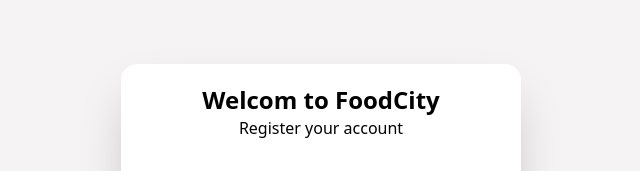
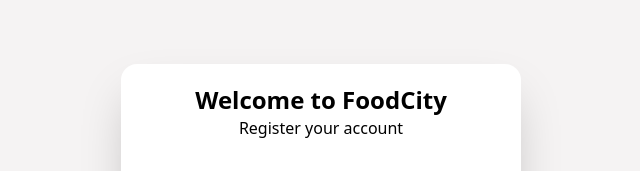
Before and after one commit to Ghasty003/FoodCity, a React (Vite) app in the folder frontend/: page /register in a window 1280 px wide. Shown: the top 171 px of the page, without its empty margins (319-959 px from the left). Built offline with nearby package versions, Linux system fonts and the light colour scheme.

Commit message:
updated register page

```diff
--- a/frontend/src/pages/Register.tsx
+++ b/frontend/src/pages/Register.tsx
@@ -28,7 +28,7 @@ const Register: React.FC = () => {
     return (
         <div className='flex justify-center items-center py-16'>
            <div className='bg-white w-[400px] h-[450px] shadow-2xl flex flex-col items-center rounded-2xl p-5'>
-            <h2 className='text-2xl font-bold'>Welcom to FoodCity</h2>
+            <h2 className='text-2xl font-bold'>Welcome to FoodCity</h2>
             <p>Register your account</p>
             <form className='w-full mt-4' onSubmit={handleLogin}>
                 <div className='flex justify-between items-center pr-3 relative w-[85%] m-auto border border-gray rounded-md my-4'>
```
